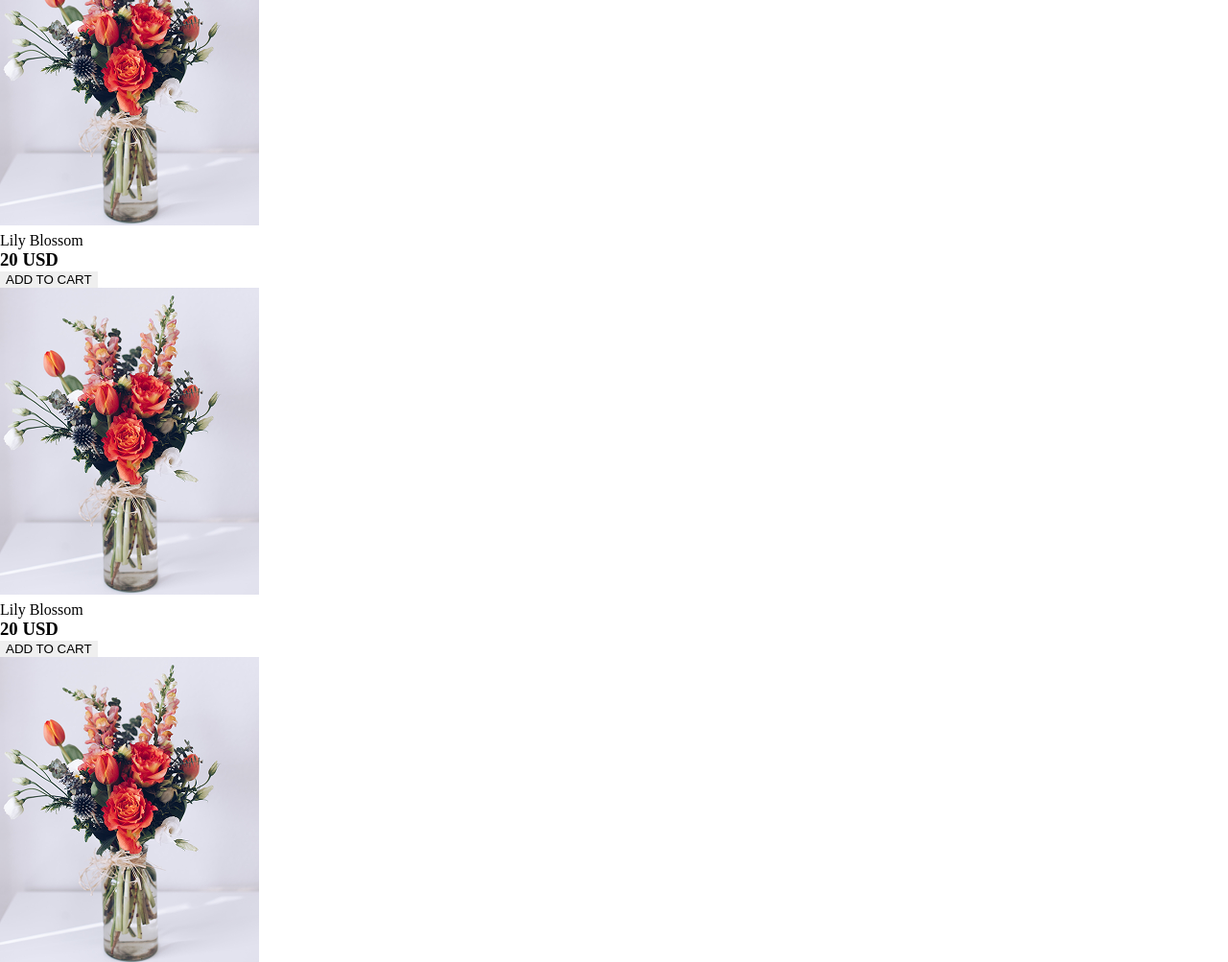
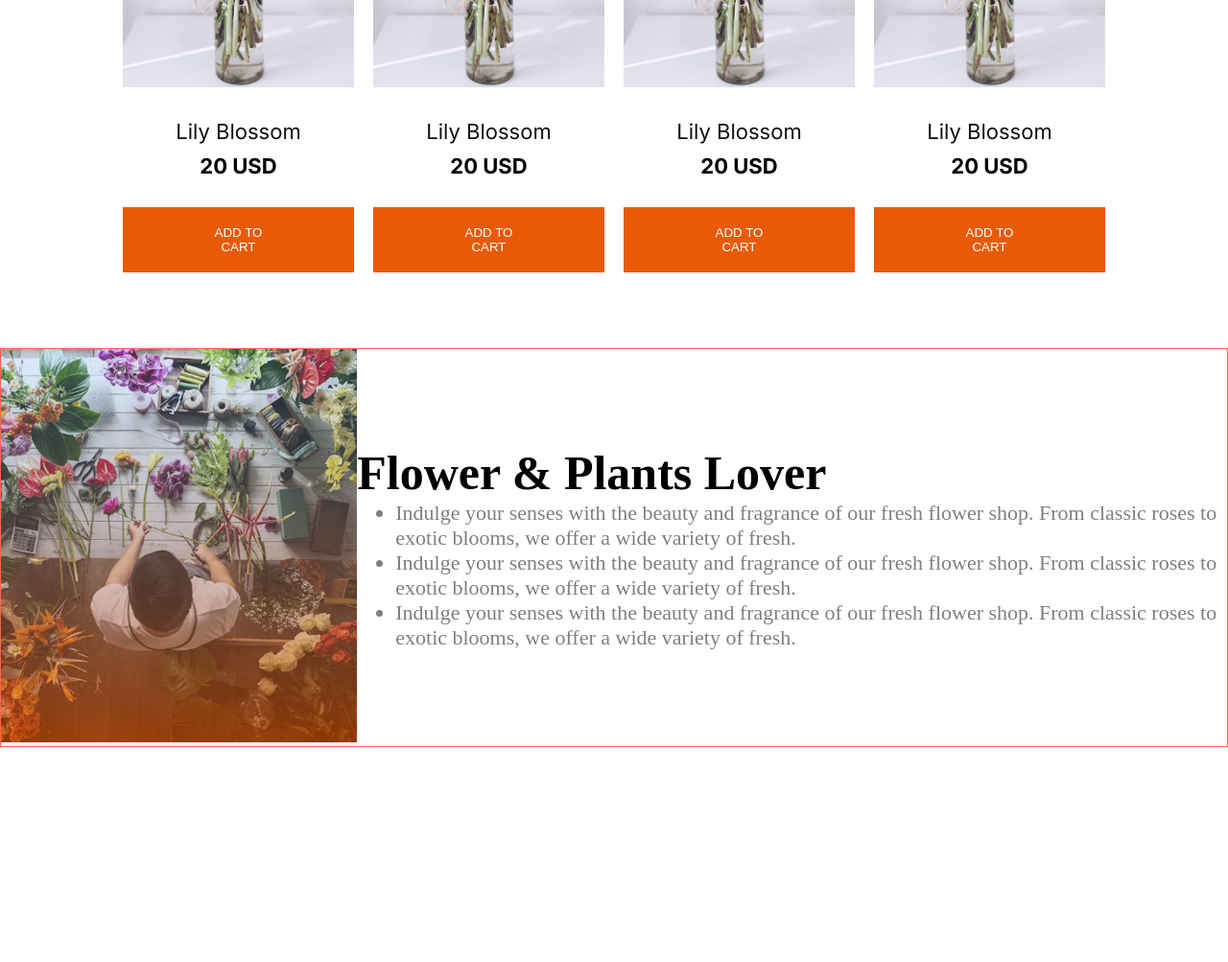
Before and after one commit to actionsifat/B12A02-Assignment, a plain HTML site: page index.html in a window 1280 px wide. Shown: the part 1900-2903 px from the top of the page at 96% size. After the commit the page ends 2679 px from the top, so only its background shows below. Drawn offline with Linux system fonts and the light colour scheme.

```diff
--- a/index.html
+++ b/index.html
@@ -100,6 +100,23 @@
                 </div>
             </div>
         </section>
+
+        <section class="flowerandplantslover">
+            <div class="ajust-images">
+                <img src="assets/flower-store.png" alt="">
+            </div>
+
+            <div class="flower-details">
+                <h1 class="fpl-h1">
+                    Flower & Plants Lover
+                </h1>
+                <ul>
+                    <li class="fpl-p"><p>Indulge your senses with the beauty and fragrance of our fresh flower shop. From classic roses to exotic blooms, we offer a wide variety of fresh.</p></li>
+                    <li class="fpl-p"><p>Indulge your senses with the beauty and fragrance of our fresh flower shop. From classic roses to exotic blooms, we offer a wide variety of fresh.</p></li>
+                    <li class="fpl-p"><p>Indulge your senses with the beauty and fragrance of our fresh flower shop. From classic roses to exotic blooms, we offer a wide variety of fresh.</p></li>
+                </ul>
+            </div>
+        </section>
     </main>
 </body>
 </html>
--- a/styles.css
+++ b/styles.css
@@ -124,6 +124,13 @@ margin-left: 10px;
        margin: 0 13px;
        align-items: center;
     }
+    .banner h1{
+        font-size: 24px;
+        font-weight: bold;
+    }
+    .banner p{
+        font-size: 14px;
+    }
 
     .hero-img{
         width: 100vw;
@@ -146,4 +153,111 @@ margin-left: 10px;
 }
 
 
-/* items styles  *  /
+/* items styles  */
+.plants-head{
+    text-align: center;
+}
+
+.our-plants p{
+    text-align: center;
+    margin:16px 15%;
+}
+
+.items{
+    display: grid;
+    grid-template-columns: repeat(4, 1fr);
+    font-family: inter;
+    justify-content: center;
+    align-items: center;
+    margin:49px 10%;
+    gap:20px;
+}
+
+.item{
+    display: flex;
+    flex-direction: column;
+    align-items: center;
+}
+
+.item img{
+    width: 100%;
+    height: 322px;
+    background-repeat: no-repeat;
+}
+
+.item p{
+    font-size: 22px;
+    font-weight: medium;
+    color: #111111;
+    margin-bottom: 10px;
+    margin-top: 30px;
+}
+
+.item h3{
+    font-size: 22px;
+    font-weight: bold;
+    margin-bottom: 30px;
+}
+
+.item button{
+    border: none;
+    background-color: #E95A08;
+    color: white;
+    padding: 19px 90px;
+    margin-bottom: 30px;
+}
+
+/* plants items for iphone  */
+@media screen and (max-width: 430px){
+    .our-plants p{
+        font-size:14px ;
+    }
+    .our-plants h1{
+        font-size: 24px;
+    }
+
+    .items{
+        grid-template-columns: repeat(2,1fr);
+        margin:14px 28px;
+    }
+
+    .item img{
+        max-width: 100%;
+        height: 100%;
+    }
+
+    .item p{
+        font-size: 16px;
+        font-weight: medium;
+    }
+
+    .item h3{
+        font-size: 16px;
+        font-weight: bold;
+    }
+
+    .item button{
+        padding: 19px 30.5px;
+    }
+}
+
+
+/* flower and plants lover */
+.flowerandplantslover{
+    display: flex;
+    justify-content: center;
+    align-items: center;
+    border: 1px solid tomato;
+}
+.flowerandplantslover img{
+width: 100%;
+}
+.fpl-h1{
+    font-size: 50px;
+    font-weight: bold;
+}
+
+.fpl-p{
+    font-size: 22px;
+    color:rgba(0, 0, 0, 0.5);
+}
```
